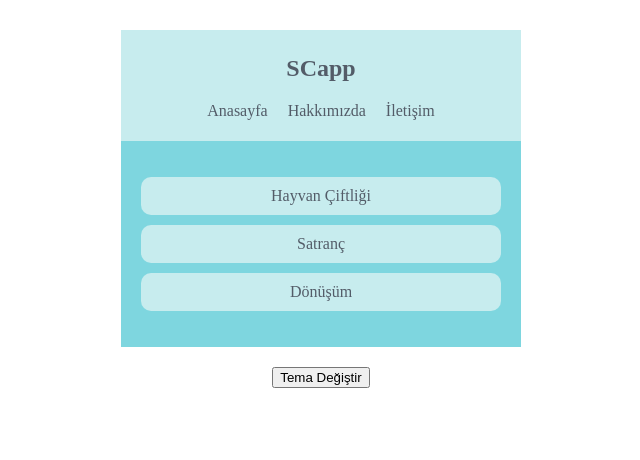
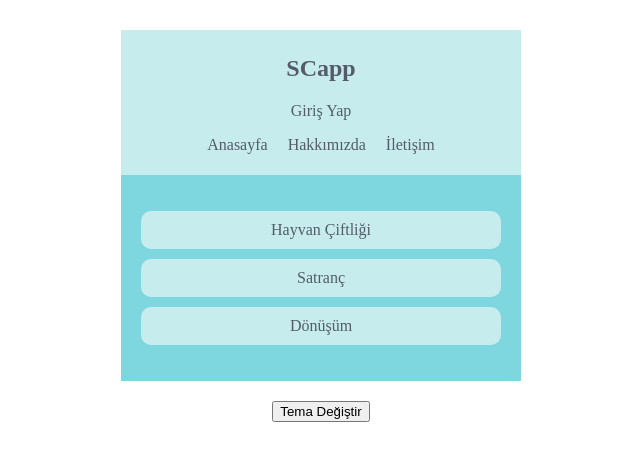
Before and after one commit to sdnrcvk/React-SCapp, a React (Create React App) app: page / in a window 1280 px wide. Shown: the top 460 px of the page, without its empty margins (319-959 px from the left). Built offline with nearby package versions, Linux system fonts and the light colour scheme.

Commit message:
AuthContex.Consumer added Navbar component

```diff
--- a/src/components/Navbar.js
+++ b/src/components/Navbar.js
@@ -1,15 +1,20 @@
 import React from "react";
 import { ThemeContext } from "../contexts/ThemeContext";
+import { AuthContext } from "../contexts/AuthContext";
 
 export default function Navbar(){
     return (
+        <AuthContext.Consumer>{(AuthContext)=>(
             <ThemeContext.Consumer>{(context)=>{
+
+                const {isAuthenticated,toggleAuth}=AuthContext;
                 const {isLightTheme,dark,light}=context;
                 const theme=isLightTheme ? light:dark;
 
                 return (
                     <nav style={{background:theme.ui,color:theme.syntax}}>
                         <h1>SCapp</h1>
+                        <div onClick={toggleAuth}>{isAuthenticated ? "Çıkış Yap":"Giriş Yap" }</div>
                         <ul>
                             <li>Anasayfa</li>
                             <li>Hakkımızda</li>
@@ -19,6 +24,9 @@ export default function Navbar(){
                 )
             }}
             </ThemeContext.Consumer>
+
+        )}
+        </AuthContext.Consumer>
     )
 
 }
```
Lines whose indentation alone changed are shown as unchanged.
